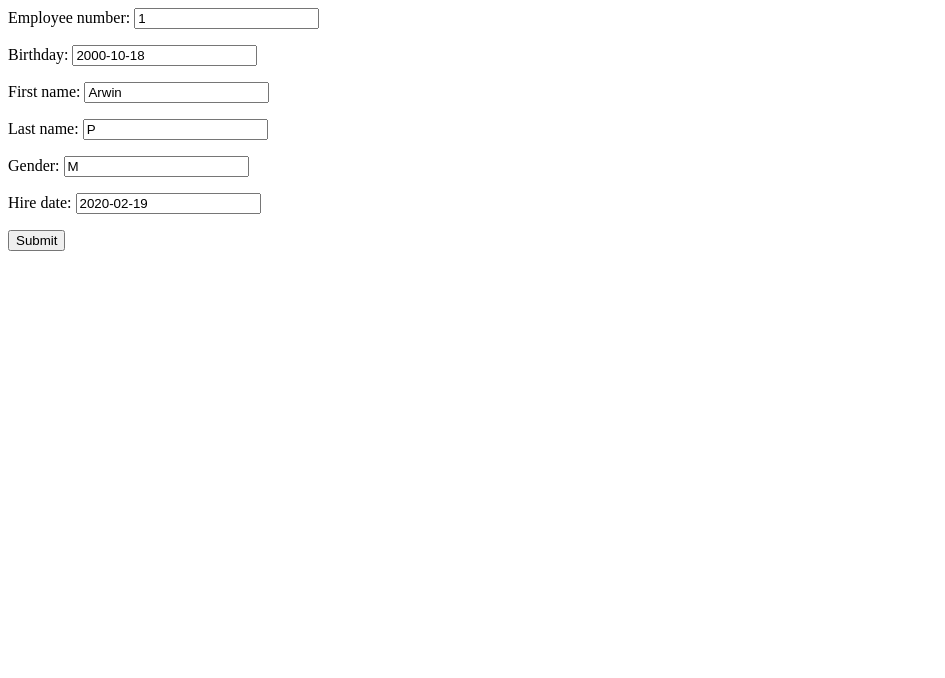
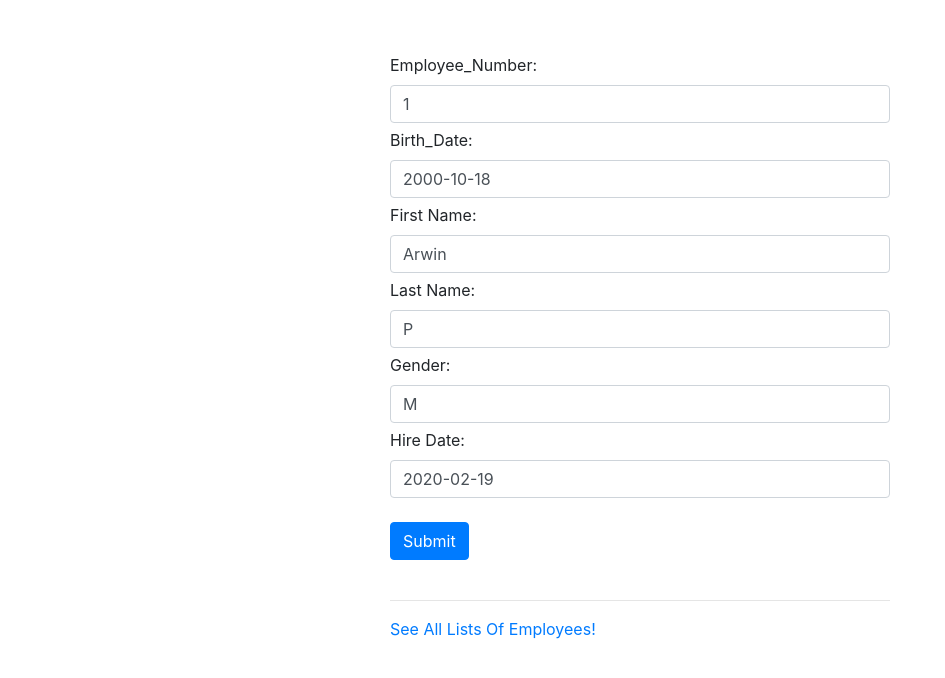
Before and after one commit to Arwiin07/Simple_CRUD_class_based_view, a Django app: page /update/1/ in a window 1280 px wide. Shown: the top 678 px of the page, without its empty margins (0-945 px from the left). Run offline with Django 4.2, Linux system fonts and the light colour scheme; data comes from the database, SQL or seed files in the repository; some libraries are stand-ins or nearby versions.

Commit message:
second  commit

```diff
--- /dev/null
+++ b/CRUD/templates/base.html
@@ -0,0 +1,22 @@
+<!DOCTYPE html>
+<html lang="en">
+<head>
+<!--    <meta charset="UTF-8">-->
+    <meta charset="utf-8">
+    <meta name="viewport" content="width=device-width, initial-scale=1, shrink-to-fit=no">
+
+    <link rel="stylesheet" href="https://cdn.jsdelivr.net/npm/bootstrap@4.3.1/dist/css/bootstrap.min.css" integrity="sha384-ggOyR0iXCbMQv3Xipma34MD+dH/1fQ784/j6cY/iJTQUOhcWr7x9JvoRxT2MZw1T" crossorigin="anonymous">
+
+
+  <title>{%block title%}  {%endblock%}</title>
+</head>
+<body>
+{%block content%}
+{% endblock%}
+
+<script src="https://code.jquery.com/jquery-3.3.1.slim.min.js" integrity="sha384-q8i/X+965DzO0rT7abK41JStQIAqVgRVzpbzo5smXKp4YfRvH+8abtTE1Pi6jizo" crossorigin="anonymous"></script>
+    <script src="https://cdn.jsdelivr.net/npm/popper.js@1.14.7/dist/umd/popper.min.js" integrity="sha384-UO2eT0CpHqdSJQ6hJty5KVphtPhzWj9WO1clHTMGa3JDZwrnQq4sF86dIHNDz0W1" crossorigin="anonymous"></script>
+    <script src="https://cdn.jsdelivr.net/npm/bootstrap@4.3.1/dist/js/bootstrap.min.js" integrity="sha384-JjSmVgyd0p3pXB1rRibZUAYoIIy6OrQ6VrjIEaFf/nJGzIxFDsf4x0xIM+B07jRM" crossorigin="anonymous"></script>
+
+</body>
+</html>
--- a/CRUD/templates/employee_form.html
+++ b/CRUD/templates/employee_form.html
@@ -1,5 +1,67 @@
+
+
+{%extends 'base.html'%}
+{%block content%}
+{% load widget_tweaks %}
+
+<br>
+<br>
+<style>
+    .input_field{
+    margin-top:5px;
+    }
+    #main{
+       width: 500px;
+       margin: auto;
+    }
+</style>
+
+<div id="main">
 <form method="POST" encrypt="multipart/form-data">
     {%csrf_token%}
-    {{form.as_p}}
-    <input type="submit" value="Submit">
+    <div class="input_field" >
+        <label>Employee_Number:</label>
+
+          <!--  // first_name is the name by which first name is created in django forms-->
+        {% render_field form.emp_np class="form-control" %}
+        </div>
+    <div class="input_field">
+
+          <label >Birth_Date:</label>
+                   {% render_field form.birth_date class="form-control" %}
+
+       </div>
+    <div class="input_field">
+        <label >First Name:</label>
+                   {% render_field form.first_name class="form-control" %}
+
+    </div>
+    <div class="input_field">
+        <label >Last Name:</label>
+                   {% render_field form.last_name class="form-control" %}
+
+    </div>
+    <div class="input_field">
+        <label >Gender:</label>
+                   {% render_field form.gender class="form-control" %}
+
+    </div>
+
+    <div class="input_field">
+        <label >Hire Date:</label>
+                   {% render_field form.hire_date class="form-control" %}
+
+    </div>
+    <br>
+
+    <button type="submit" class="btn btn-primary">Submit</button>
+
+<!--    <input type="submit" value="Submit">-->
 </form>
+
+    <br>
+    <hr>
+
+<a href="/list">See All Lists Of Employees!</a>
+{%endblock%}
+    </div>
--- a/core/settings.py
+++ b/core/settings.py
@@ -37,7 +37,8 @@ INSTALLED_APPS = [
     'django.contrib.sessions',
     'django.contrib.messages',
     'django.contrib.staticfiles',
-    'CRUD'
+    'CRUD',
+    'widget_tweaks'
 ]
 
 MIDDLEWARE = [
```
Also changed, not shown: CRUD/templates/employee_detail.html (+14 -1 lines), CRUD/templates/employee_list.html (+8 -0 lines).
